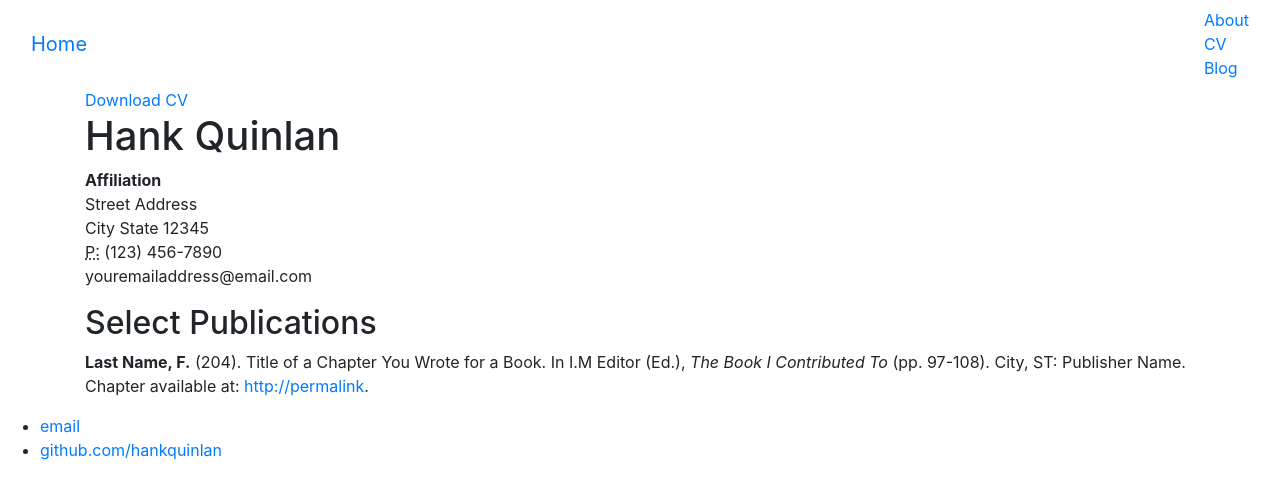
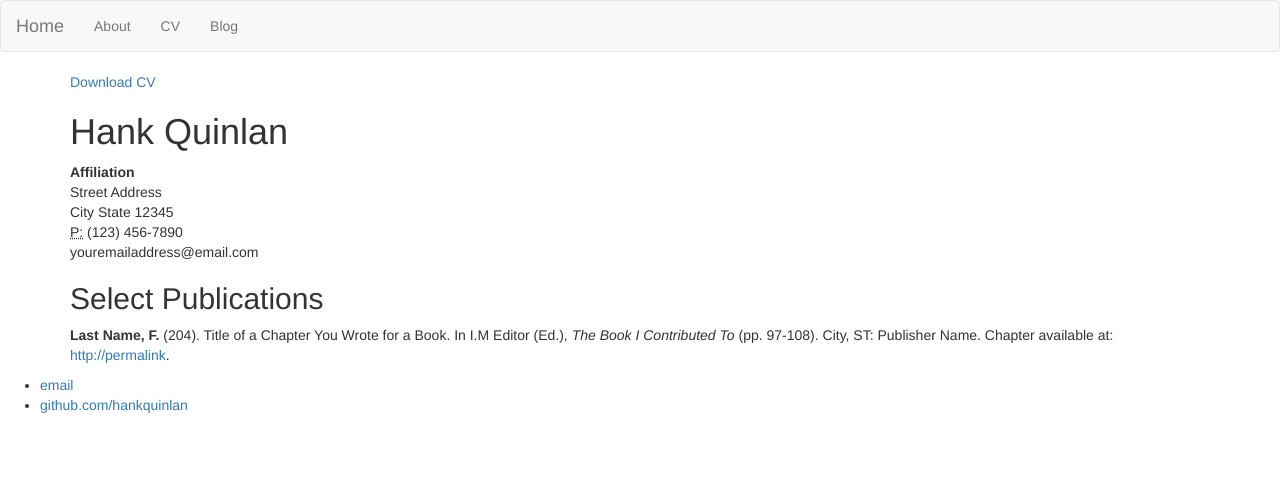
Before and after one commit to wenbin2233/wenbin2233.github.io, a Jekyll site: the page built from cv/index.html, in a window 1280 px wide. Shown: the top 499 px of the page. Built offline with Jekyll 4.4.1, drawn with Linux system fonts in a browser that asks for light colours; nearby versions of some CDN libraries; library files that are not in the unit come from our copies.

Commit message:
修改CSS路径

```diff
--- a/_layouts/default.html
+++ b/_layouts/default.html
@@ -3,9 +3,9 @@
   <head>
     <meta charset="utf-8">
     <title>{{ page.title }}</title>
-    <link rel="stylesheet" href="../css/bootstrap.min.css">
+    <link rel="stylesheet" href="./css/bootstrap.min.css">
     <script src="https://cdn.staticfile.org/jquery/2.1.1/jquery.min.js"></script>
-    <script src="../js/bootstrap.min.js"></script>
+    <script src="./js/bootstrap.min.js"></script>
 
   </head>
 
```
